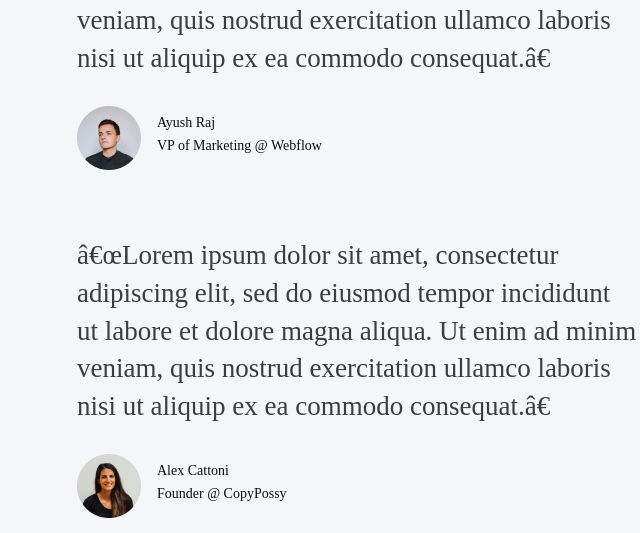
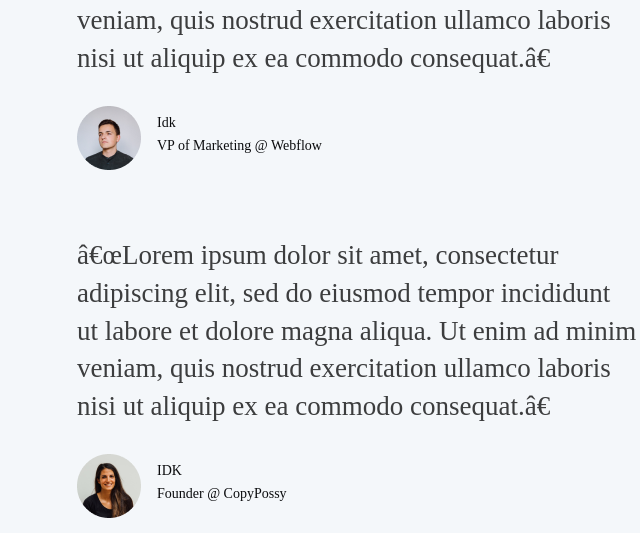
Before and after one commit to hm431/Not_My_Portfolio, a plain HTML site: page index.html in a window 1280 px wide. Shown: the part 2769-3302 px from the top of the page, 563-1203 px from the left. Drawn offline with Linux system fonts and the light colour scheme; a script that the page names is missing.

Commit message:
Update index.html

```diff
--- a/index.html
+++ b/index.html
@@ -141,7 +141,7 @@
                         <img src="img/Rectangle 25.png" alt="Eblo">
                     </div>
                     <div class="author__name">
-                        <div class="name__name">Ayush Raj</div>
+                        <div class="name__name">Idk</div>
                         <div class="name__job">VP of Marketing @ Webflow</div>
                     </div>
                 </div>
@@ -155,7 +155,7 @@
                         <img src="img/Rectangle 25 (1).png" alt="Eblo_2">
                     </div>
                     <div class="author__name">
-                        <div class="name__name">Alex Cattoni</div>
+                        <div class="name__name">IDK</div>
                         <div class="name__job">Founder @ CopyPossy</div>
                     </div>
                 </div>
```
